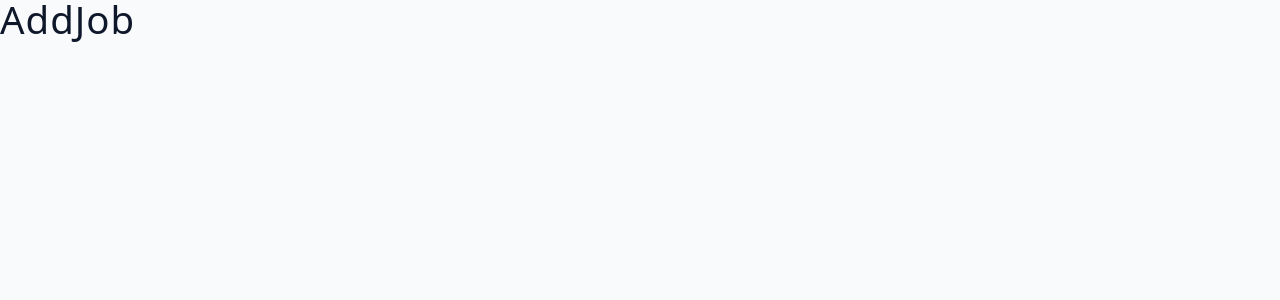
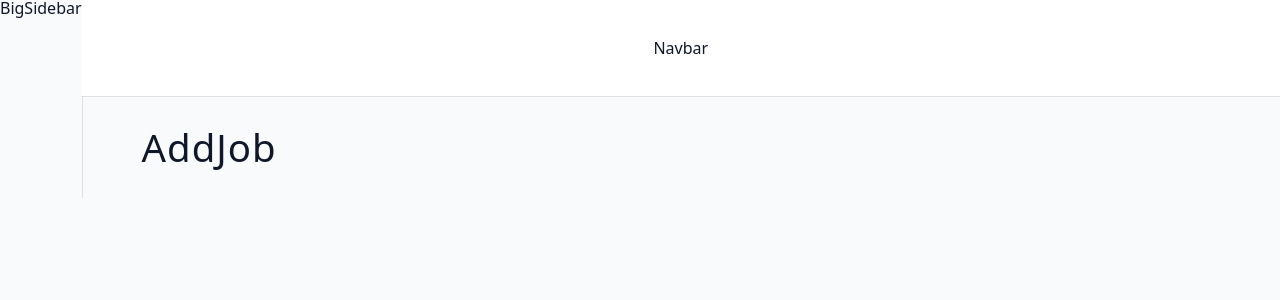
Before and after one commit to kimamovic21/udemy-mern-course-johnsmilga-jobify-app, a React (Vite) app in the folder client/: page /dashboard in a window 1280 px wide. Shown: the top 300 px of the page. Built offline with nearby package versions, Linux system fonts and the light colour scheme.

Commit message:
35. Dashboard Structure
-u foldeur components kreirane tri nove komponene BigSidebar.jsx, SmallSidebar.jsx i Navbar.jsx
-u index.js fajlu eksportovane kreirane komponente
-u komponentu DashboardLayout.jsx dodane kreirane komponente
-manje izmjene u documentation.txt fajlu

```diff
--- /dev/null
+++ b/client/src/components/BigSidebar.jsx
@@ -0,0 +1,11 @@
+import Wrapper from "../assets/wrappers/BigSidebar"
+
+const BigSidebar = () => {
+  return (
+    <Wrapper>
+        BigSidebar
+    </Wrapper>
+  )
+}
+
+export default BigSidebar
--- /dev/null
+++ b/client/src/components/Navbar.jsx
@@ -0,0 +1,11 @@
+import Wrapper from "../assets/wrappers/Navbar"
+
+const Navbar = () => {
+  return (
+    <Wrapper>
+       Navbar
+    </Wrapper>
+  )
+}
+
+export default Navbar
--- /dev/null
+++ b/client/src/components/SmallSidebar.jsx
@@ -0,0 +1,11 @@
+import Wrapper from "../assets/wrappers/SmallSidebar"
+
+const SmallSidebar = () => {
+  return (
+    <Wrapper>
+        SmallSidebar
+    </Wrapper>
+  )
+}
+
+export default SmallSidebar
--- a/client/src/components/index.js
+++ b/client/src/components/index.js
@@ -1,2 +1,5 @@
 export { default as Logo } from './Logo';
 export { default as FormRow } from './FormRow';
+export { default as BigSidebar } from './BigSidebar';
+export { default as SmallSidebar } from './SmallSidebar';
+export { default as Navbar } from './Navbar';
--- a/client/src/pages/DashboardLayout.jsx
+++ b/client/src/pages/DashboardLayout.jsx
@@ -1,10 +1,21 @@
 import { Outlet } from 'react-router-dom';
+import { BigSidebar, Navbar, SmallSidebar } from '../components';
+import Wrapper from '../assets/wrappers/Dashboard';
 
 const DashboardLayout = () => {
   return (
-    <div>
-      <Outlet />
-    </div>
+    <Wrapper>
+      <main className='dashboard'>
+        <SmallSidebar />
+        <BigSidebar />
+        <div>
+          <Navbar />
+          <div className='dashboard-page'>
+            <Outlet />
+          </div>
+        </div>
+      </main>
+    </Wrapper>
   );
 };
 
```
Also changed, not shown: 1 other file (tests, documents, lock files or other folders).
